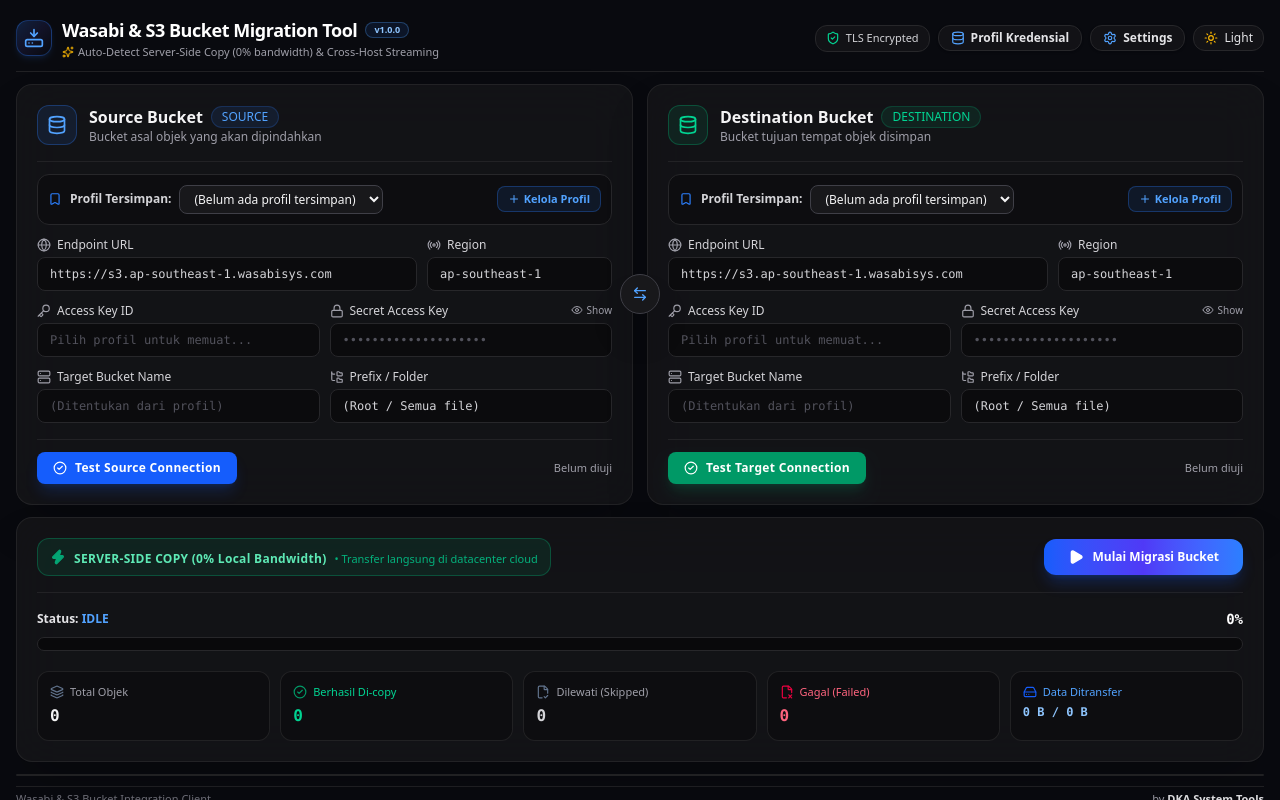
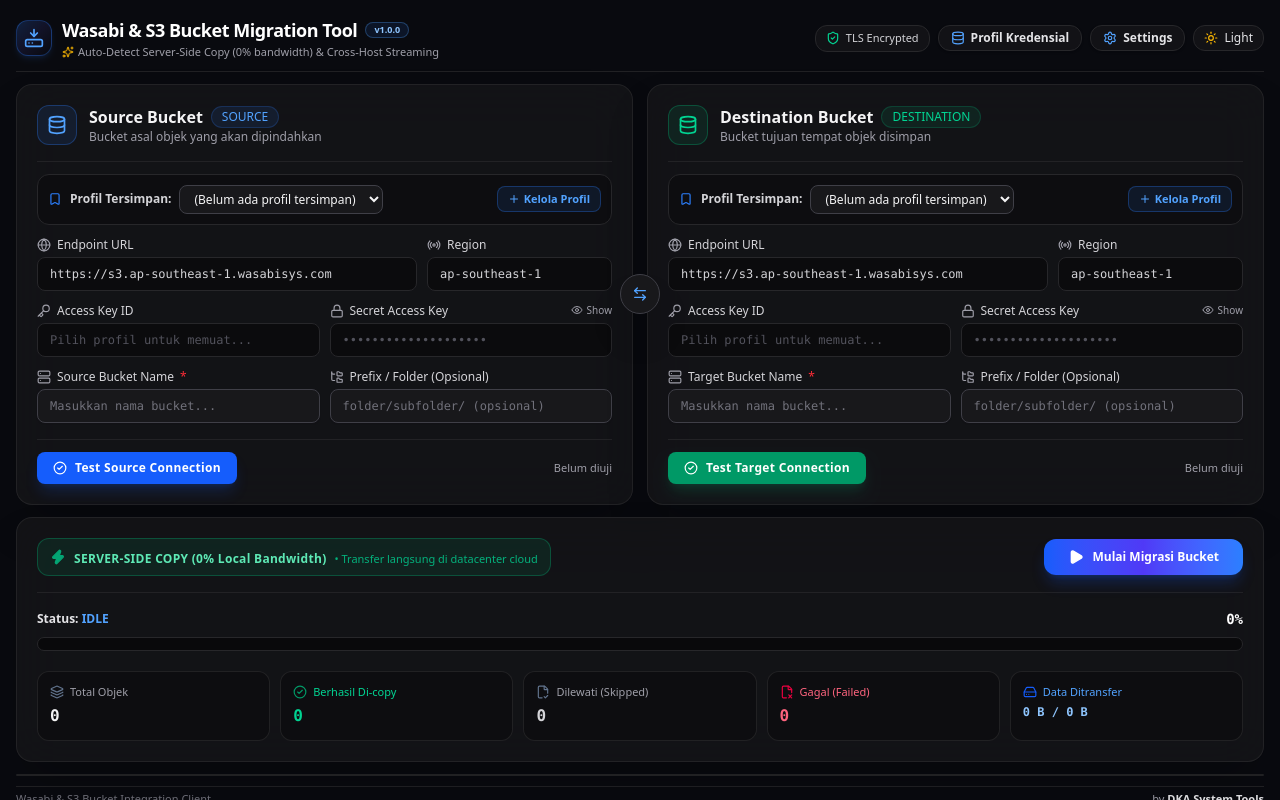
Before and after one commit to YovanggaAnandhika/WasabiMigrator, a Next.js app: page / in a window 1280 px wide. Built offline with nearby package versions, Linux system fonts and the light colour scheme.

Commit message:
feat: allow editing bucket name and prefix in BucketCard and enforce required bucket name in ProfileManagerModal

```diff
--- a/src/components/BucketCard.tsx
+++ b/src/components/BucketCard.tsx
@@ -221,34 +221,35 @@
           </div>
         </div>
 
-        {/* Bucket Name & Prefix */}
+        {/* Bucket Name & Prefix (Editable per migration task) */}
         <div className="grid grid-cols-1 md:grid-cols-2 gap-2.5">
           <div>
             <label className="text-xs font-medium text-slate-700 dark:text-zinc-300 flex items-center gap-1.5 mb-1">
               <Server className="h-3.5 w-3.5 text-slate-500 dark:text-zinc-400" />
-              Target Bucket Name
+              <span>{isSource ? "Source Bucket Name" : "Target Bucket Name"}</span>
+              <span className="text-red-500">*</span>
             </label>
             <input
               type="text"
-              readOnly
-              tabIndex={-1}
-              placeholder="(Ditentukan dari profil)"
+              disabled={disabled}
+              placeholder="Masukkan nama bucket..."
               value={config.bucket_name}
-              className="w-full rounded-lg border border-slate-200 dark:border-zinc-800 bg-slate-100/70 dark:bg-zinc-950/70 px-3 py-2 text-xs font-mono text-slate-700 dark:text-zinc-300 placeholder:text-slate-400 dark:placeholder:text-zinc-600 cursor-default select-all focus:outline-none transition"
+              onChange={(e) => onChange({ ...config, bucket_name: e.target.value })}
+              className="w-full rounded-lg border border-slate-300 dark:border-zinc-700 bg-white dark:bg-zinc-900 px-3 py-2 text-xs font-mono text-slate-900 dark:text-zinc-100 placeholder:text-slate-400 dark:placeholder:text-zinc-500 focus:border-blue-500 focus:ring-1 focus:ring-blue-500 focus:outline-none transition shadow-xs"
             />
           </div>
           <div>
             <label className="text-xs font-medium text-slate-700 dark:text-zinc-300 flex items-center gap-1.5 mb-1">
               <FolderTree className="h-3.5 w-3.5 text-slate-500 dark:text-zinc-400" />
-              Prefix / Folder
+              Prefix / Folder (Opsional)
             </label>
             <input
               type="text"
-              readOnly
-              tabIndex={-1}
-              placeholder="-"
-              value={config.prefix || "(Root / Semua file)"}
-              className="w-full rounded-lg border border-slate-200 dark:border-zinc-800 bg-slate-100/70 dark:bg-zinc-950/70 px-3 py-2 text-xs font-mono text-slate-700 dark:text-zinc-300 placeholder:text-slate-400 dark:placeholder:text-zinc-600 cursor-default select-all focus:outline-none transition"
+              disabled={disabled}
+              placeholder="folder/subfolder/ (opsional)"
+              value={config.prefix}
+              onChange={(e) => onChange({ ...config, prefix: e.target.value })}
+              className="w-full rounded-lg border border-slate-300 dark:border-zinc-700 bg-white dark:bg-zinc-900 px-3 py-2 text-xs font-mono text-slate-900 dark:text-zinc-100 placeholder:text-slate-400 dark:placeholder:text-zinc-500 focus:border-blue-500 focus:ring-1 focus:ring-blue-500 focus:outline-none transition shadow-xs"
             />
           </div>
         </div>
--- a/src/components/ProfileManagerModal.tsx
+++ b/src/components/ProfileManagerModal.tsx
@@ -174,6 +174,10 @@
     }
     if (!formData.endpoint_url.trim() || !formData.access_key_id.trim() || !formData.secret_access_key.trim()) {
       alert("Endpoint URL, Access Key, dan Secret Key wajib diisi!");
+      return;
+    }
+    if (!formData.bucket_name?.trim()) {
+      alert("Nama Bucket wajib diisi di profil!");
       return;
     }
 
@@ -773,16 +777,17 @@
                   </div>
                 </div>
 
-                {/* Default Bucket Name & Prefix */}
+                {/* Bucket Name & Prefix */}
                 <div className="grid grid-cols-1 sm:grid-cols-2 gap-3">
                   <div>
                     <label className="block text-xs font-semibold text-slate-700 dark:text-zinc-300 mb-1">
-                      Target Bucket Name (Opsional)
+                      Bucket Name <span className="text-red-500">*</span>
                     </label>
                     <div className="relative">
                       <Folder className="absolute left-3 top-1/2 -translate-y-1/2 h-3.5 w-3.5 text-slate-400" />
                       <input
                         type="text"
+                        required
                         placeholder="contoh: production-backups"
                         value={formData.bucket_name || ""}
                         onChange={(e) => setFormData({ ...formData, bucket_name: e.target.value })}
```
